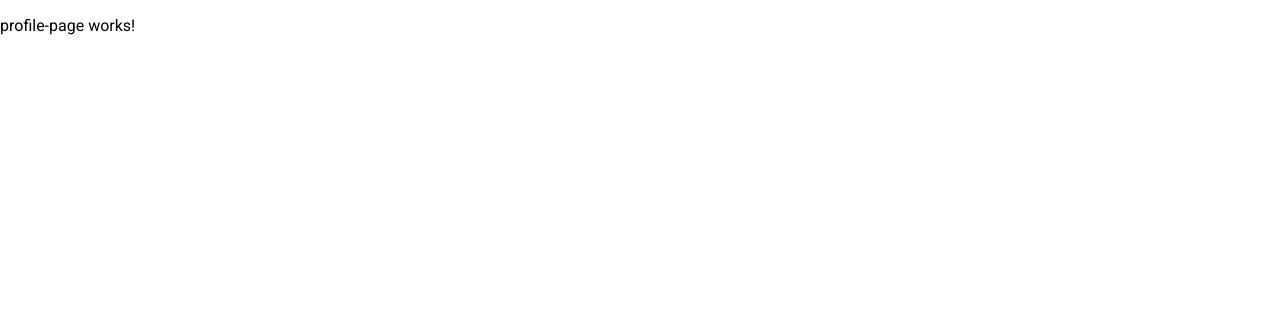
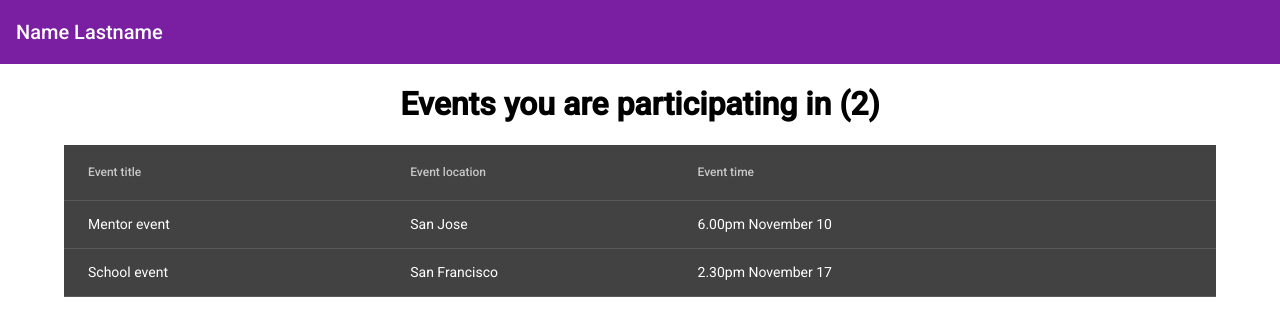
Before and after one commit to opportunity-hack-san-jose-2019/Team14, an Angular app in the folder Team14Project/: page /profilePage in a window 1280 px wide. Shown: the top 336 px of the page. Built offline with nearby package versions, Linux system fonts and the light colour scheme.

Commit message:
Profile page table added

```diff
--- a/Team14Project/src/app/app.module.ts
+++ b/Team14Project/src/app/app.module.ts
@@ -12,6 +12,7 @@ import { MatCheckboxModule } from '@angular/material/checkbox';
 import { FormsModule } from '@angular/forms';
 import { ProfilePageComponent } from './profile-page/profile-page.component';
 import { WelcomePageComponent } from './welcome-page/welcome-page.component';
+import { MatTableModule } from '@angular/material/table';
 
 
 @NgModule({
@@ -29,7 +30,8 @@ import { WelcomePageComponent } from './welcome-page/welcome-page.component';
     MatFormFieldModule,
     MatInputModule,
     MatCheckboxModule,
-    FormsModule
+    FormsModule,
+    MatTableModule
   ],
   providers: [],
   bootstrap: [AppComponent]
--- a/Team14Project/src/app/profile-page/profile-page.component.css
+++ b/Team14Project/src/app/profile-page/profile-page.component.css
@@ -0,0 +1,29 @@
+.spacer {
+  flex: 1 1 auto;
+}
+
+.example-container {
+  width: 60%;
+  margin: 0px auto;
+  margin-top: 5rem;
+}
+
+.example-container>* {
+  width: 100%;
+}
+
+.text-center {
+  text-align: center;
+}
+
+.wh {
+  color: white;
+}
+
+.inputField {
+  border-bottom: 2px solid #7b1fa2;
+}
+
+table {
+    width: 90%;
+}
--- a/Team14Project/src/app/profile-page/profile-page.component.html
+++ b/Team14Project/src/app/profile-page/profile-page.component.html
@@ -1 +1,28 @@
-<p>profile-page works!</p>
+<mat-toolbar color="primary">
+  Name Lastname
+  <span class="spacer"></span>
+</mat-toolbar>
+
+<div>
+  <h1 class="text-center">Events you are participating in (2)</h1>
+  <table mat-table [dataSource]="data" style="margin: 0px auto;">
+
+    <ng-container matColumnDef="title">
+      <th mat-header-cell *matHeaderCellDef>Event title </th>
+      <td mat-cell *matCellDef="let element"> {{element.title}} </td>
+    </ng-container>
+
+    <ng-container matColumnDef="location">
+      <th mat-header-cell *matHeaderCellDef>Event location</th>
+      <td mat-cell *matCellDef="let element"> {{element.location}} </td>
+    </ng-container>
+
+    <ng-container matColumnDef="time">
+      <th mat-header-cell *matHeaderCellDef>Event time</th>
+      <td mat-cell *matCellDef="let element"> {{element.time}} </td>
+    </ng-container>
+
+    <tr mat-header-row *matHeaderRowDef="displayedColumns"></tr>
+    <tr mat-row *matRowDef="let row; columns: displayedColumns;"></tr>
+  </table>
+</div>
--- a/Team14Project/src/app/profile-page/profile-page.component.ts
+++ b/Team14Project/src/app/profile-page/profile-page.component.ts
@@ -12,4 +12,20 @@ export class ProfilePageComponent implements OnInit {
   ngOnInit() {
   }
 
+  data = [
+    {
+      title: 'Mentor event',
+      location: 'San Jose',
+      time: '6.00pm November 10'
+    },
+    {
+      title: 'School event',
+      location: 'San Francisco',
+      time: '2.30pm November 17'
+    }
+  ];
+
+  appName = 'Braven';
+
+  displayedColumns: string[] = ['title', 'location', 'time'];
 }
--- a/Team14Project/src/app/welcome-page/welcome-page.component.ts
+++ b/Team14Project/src/app/welcome-page/welcome-page.component.ts
@@ -38,7 +38,7 @@ export class WelcomePageComponent implements OnInit {
       email: this.email
     }
 
-    axios.post('http://localhost:8080/student/register', student)
+    axios.post('https://obscure-badlands-88487.herokuapp.com/student/register', student)
       .then(response => console.log(response.data));
 
     console.log(student);
```
Also changed, not shown: Team14Project/src/app/welcome-page/welcome-page.component.css (indentation only), Team14Project/src/app/welcome-page/welcome-page.component.html (indentation only).
